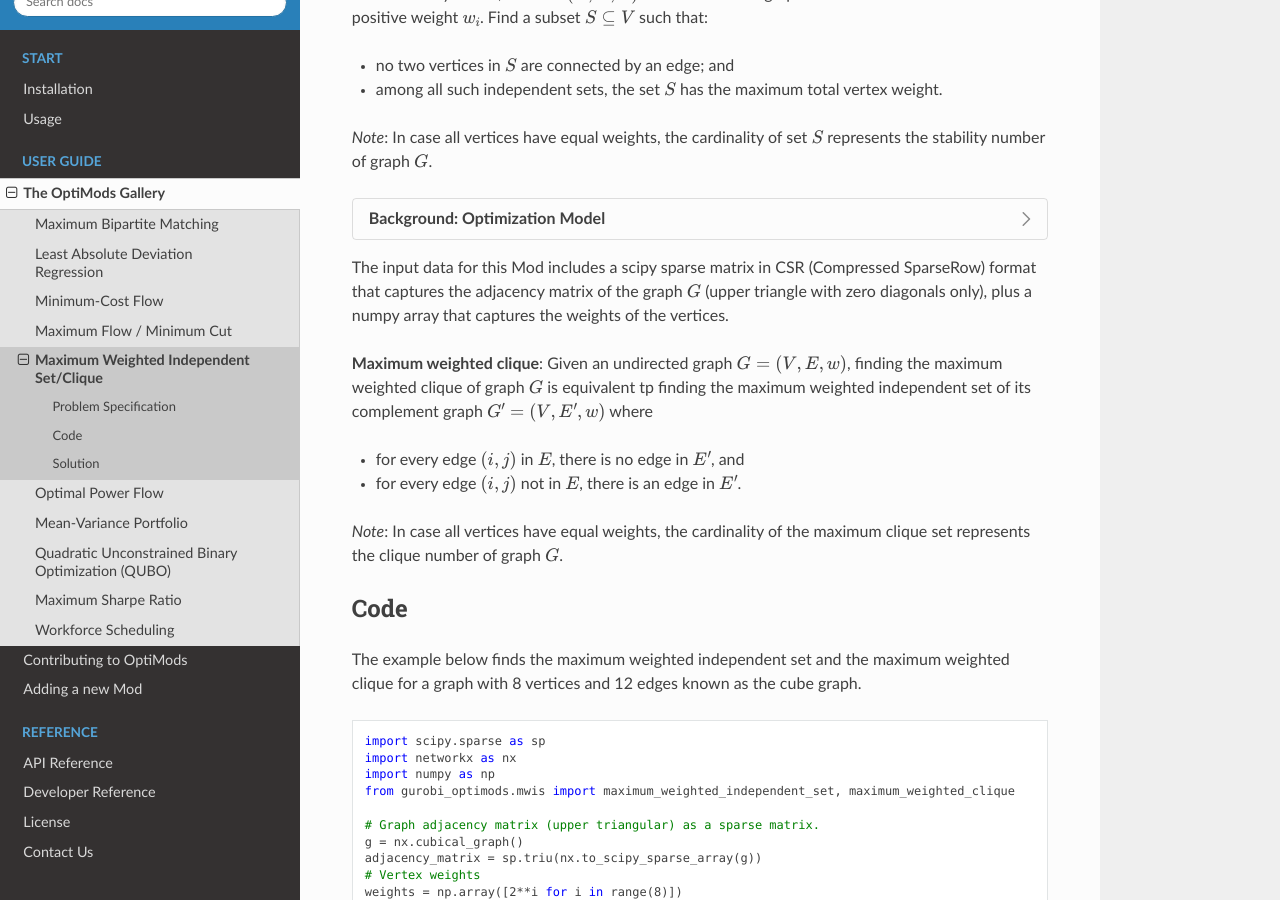
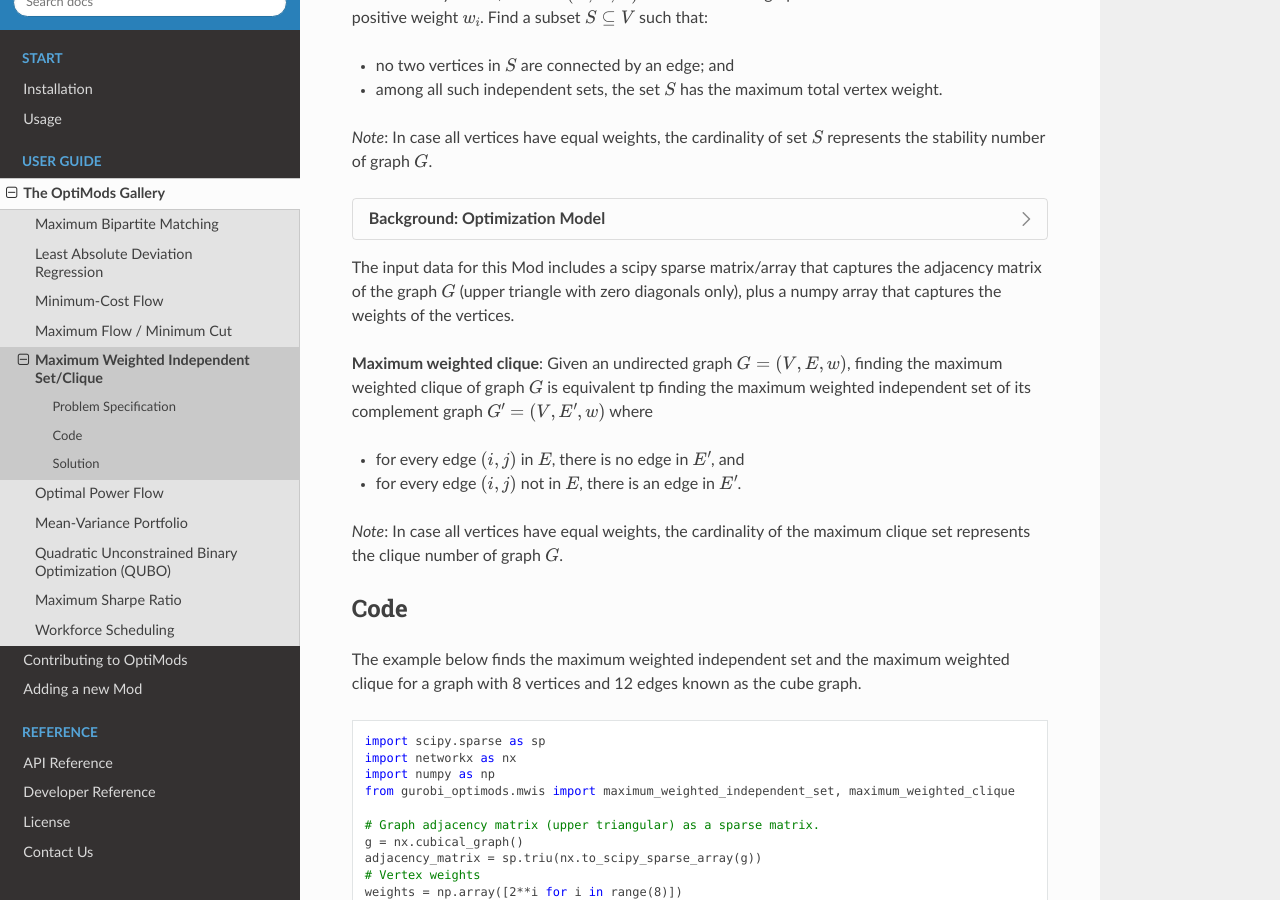
Before and after one commit to Gurobi/gurobi-optimods, a Sphinx documentation site: the page built from docs/source/mods/mwis.rst, in a window 1280 px wide and 900 px high, scrolled down 907 px. Built offline with Sphinx 7.4.7 and the Read the Docs theme 2.0.0, drawn with Linux system fonts in a browser that asks for light colours; cross-references to code outside the pages are shown as plain code.

Commit message:
the adj matrix can be a scipy sparse array or matrix

```diff
--- a/docs/source/mods/mwis.rst
+++ b/docs/source/mods/mwis.rst
@@ -69,10 +69,9 @@ set :math:`S` represents the stability number of graph :math:`G`.
                             & x_i \in \{0, 1\} & \forall i \in V
         \end{align}
 
-The input data for this Mod includes a scipy sparse matrix in CSR (Compressed
-SparseRow) format that captures the adjacency matrix of the
-graph :math:`G` (upper triangle with zero diagonals only), plus a
-numpy array that captures the weights of the vertices.
+The input data for this Mod includes a scipy sparse matrix/array that captures
+the adjacency matrix of the graph :math:`G` (upper triangle with zero diagonals only),
+plus a numpy array that captures the weights of the vertices.
 
 
 **Maximum weighted clique**: Given an undirected graph :math:`G = (V, E, w)`, finding
```
Also changed, not shown: 2 other files.
